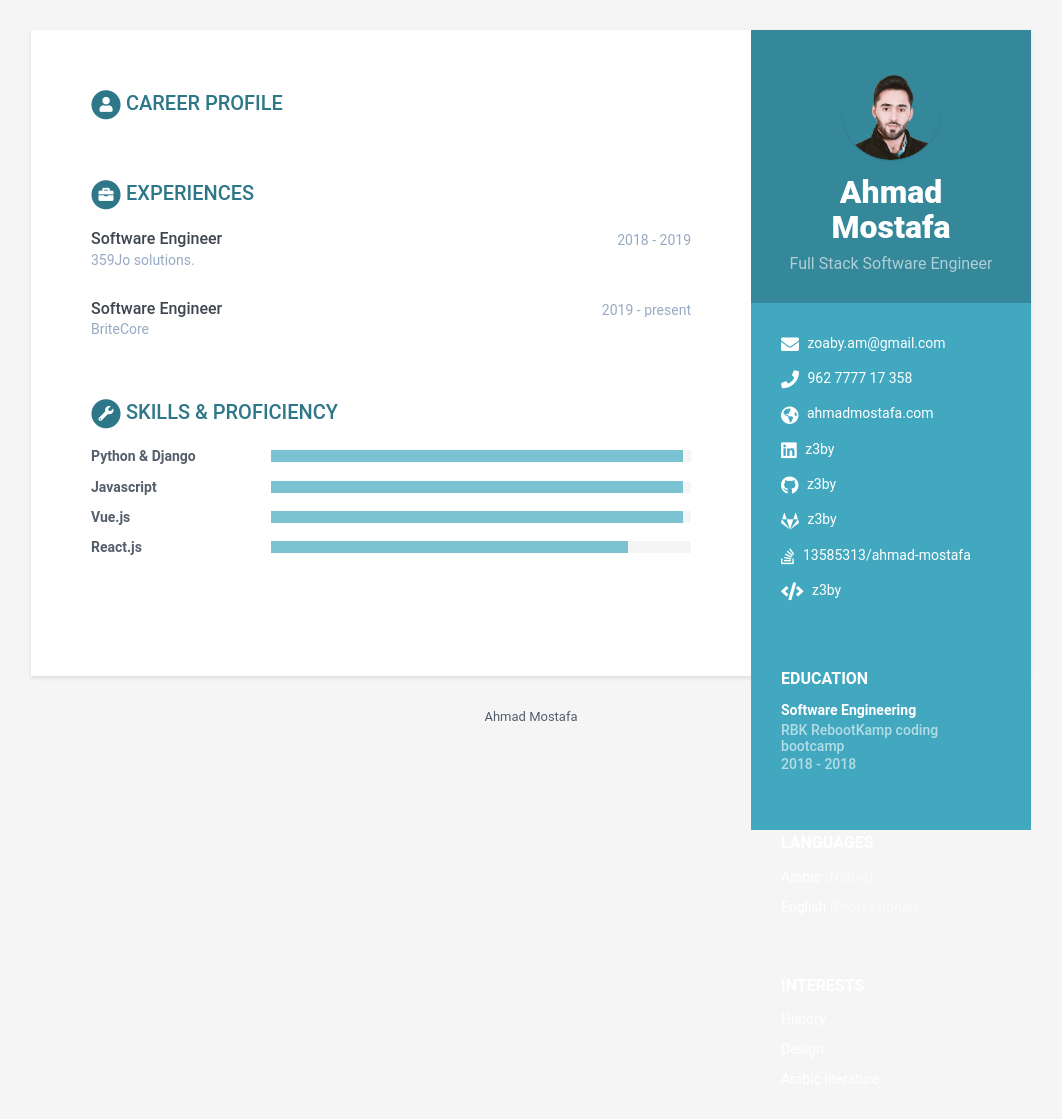
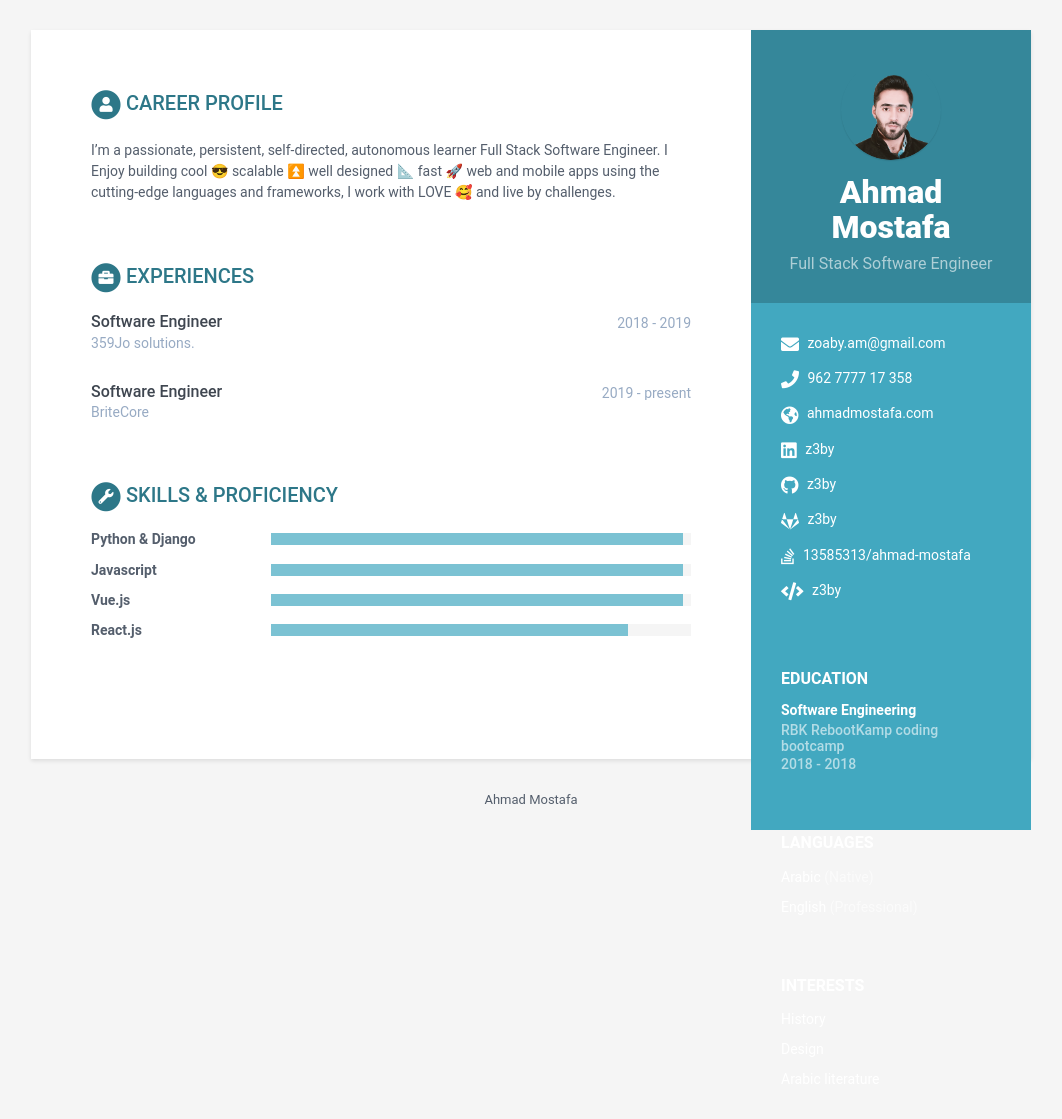
Before and after one commit to z3by/z3by.github.io, a Jekyll site: the page built from index.html, in a window 1280 px wide. Shown: the whole page, without its empty margins (109-1171 px from the left). Built offline with Jekyll 4.4.1, drawn with Linux system fonts in a browser that asks for light colours.

Commit message:
update data

```diff
--- a/_data/data.yml
+++ b/_data/data.yml
@@ -39,7 +39,7 @@ sidebar:
 career-profile:
   title: Career Profile
   summary: |
-
+    I'm a passionate, persistent, self-directed, autonomous learner Full Stack Software Engineer. I Enjoy building cool 😎 scalable ⏫ well designed 📐 fast 🚀 web and mobile apps using the cutting-edge languages and frameworks, I work with LOVE 🥰 and live by challenges.
 education:
   - degree: Software Engineering
     university: RBK RebootKamp coding bootcamp
```
